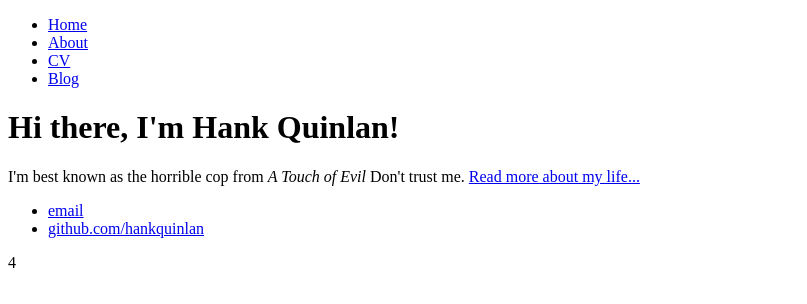
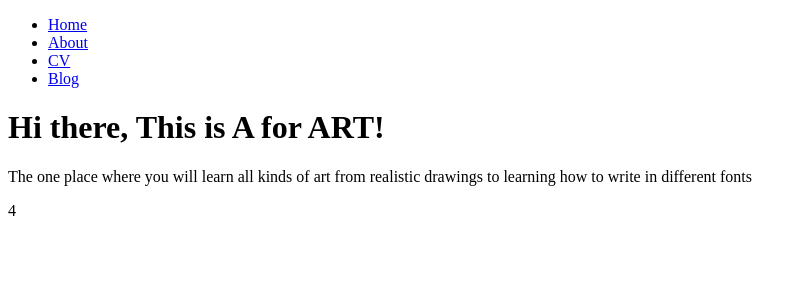
Before and after one commit to ToobaF/ART, a plain HTML site: page index.html in a window 1280 px wide. Shown: the whole page, without its empty margins (0-807 px from the left). Drawn offline with Linux system fonts and the light colour scheme.

Commit message:
Update index.html

```diff
--- a/index.html
+++ b/index.html
@@ -1,7 +1,7 @@
 <!DOCTYPE html>
 <html>
 	<head>
-		<title>Hank Quinlan, Horrible Cop</title>
+		<title>A for ART</title>
 	</head>
 	<body>
 		<nav>
@@ -14,15 +14,13 @@
 		</nav>
 		<div class="container">
     		<div class="blurb">
-        		<h1>Hi there, I'm Hank Quinlan!</h1>
-				<p>I'm best known as the horrible cop from <em>A Touch of Evil</em> Don't trust me. <a href="/about">Read more about my life...</a></p>
+        		<h1>Hi there, This is A for ART!</h1>
+				<p>The one place where you will learn all kinds of art from realistic drawings to learning how to write in different fonts</a></p>
     		</div><!-- /.blurb -->
 		</div><!-- /.container -->
 		<footer>
     		<ul>
-        		<li><a href="mailto:hankquinlanhub@gmail.com">email</a></li>
-        		<li><a href="https://github.com/hankquinlan">github.com/hankquinlan</a></li>
-			</ul>
+
 		</footer>
 	</body>
 </html>
```
